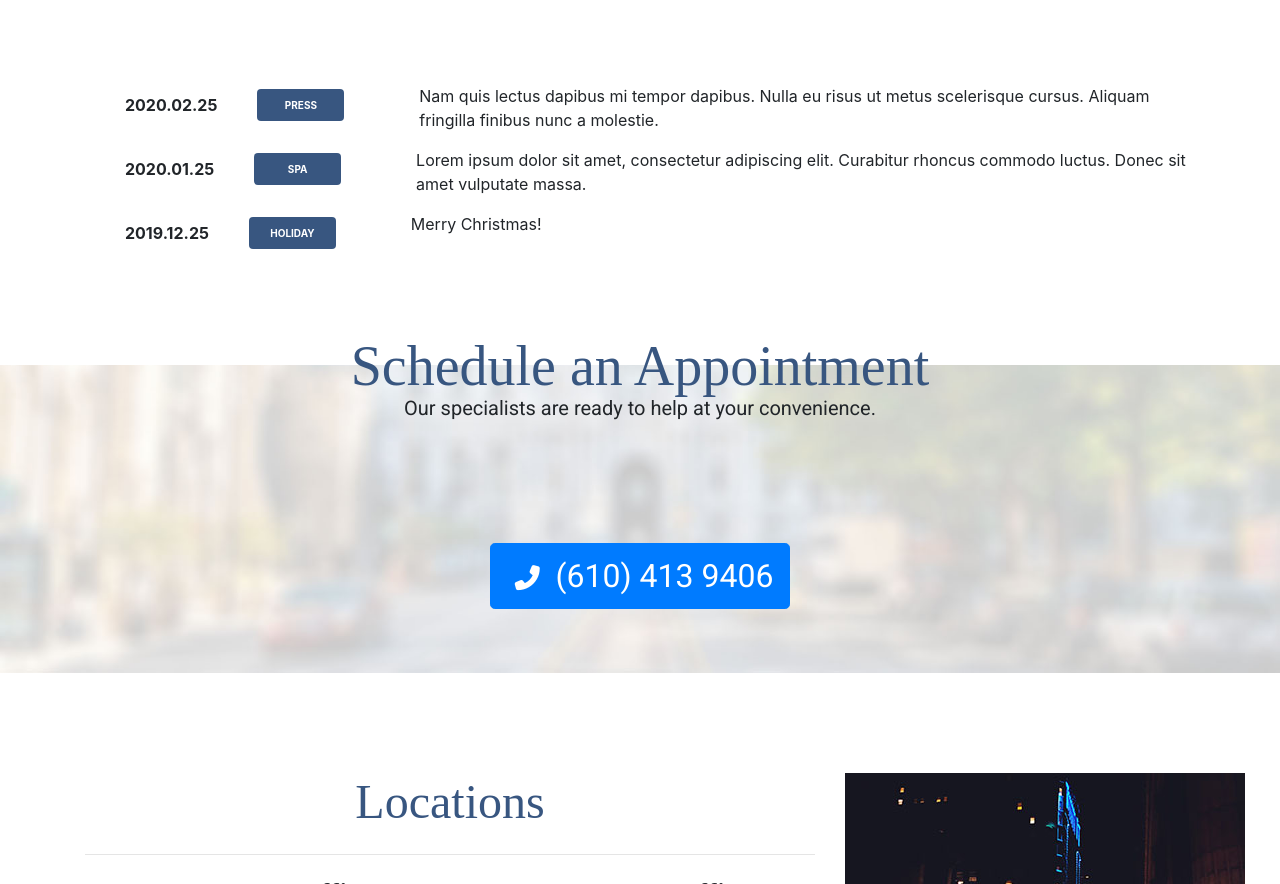
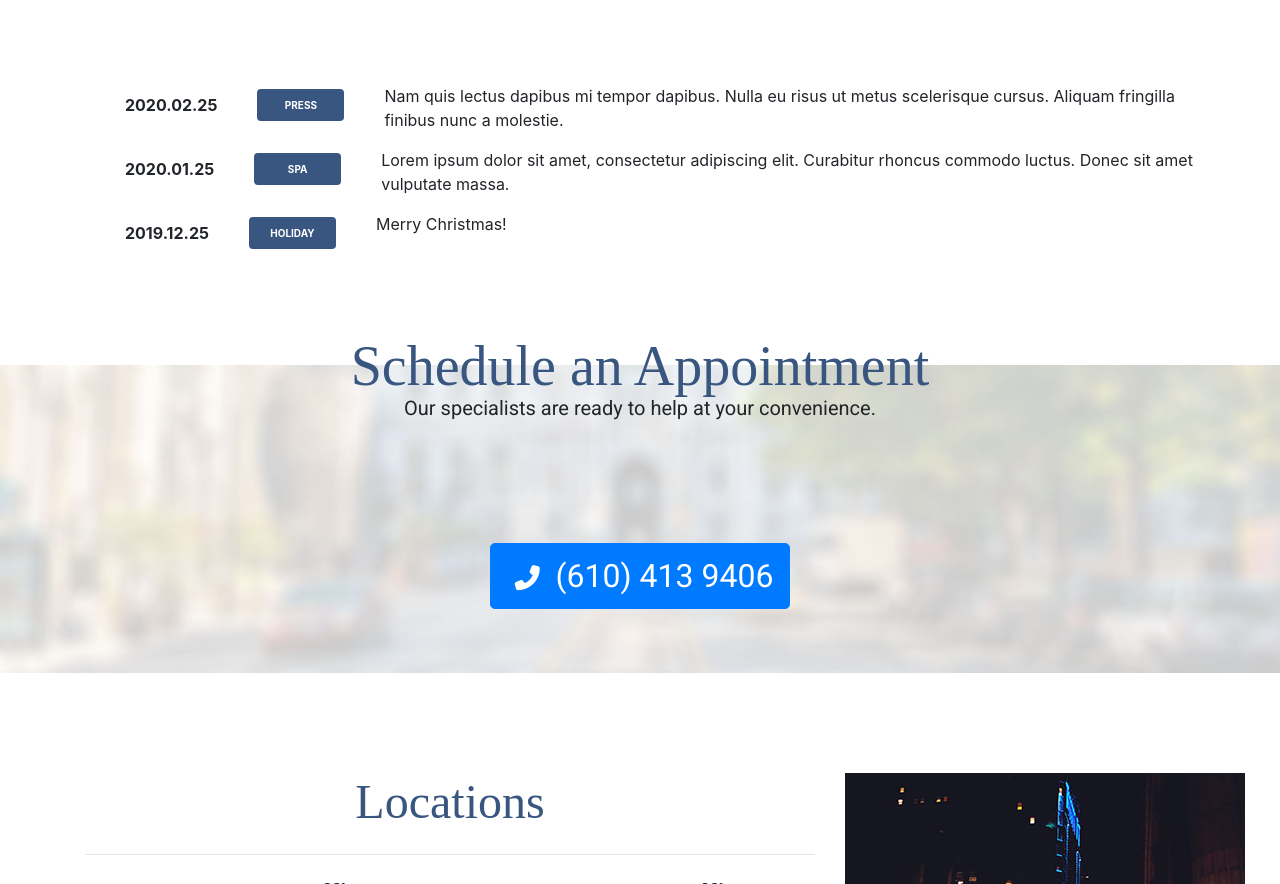
Before and after one commit to everestmedspa/everestmedspa, a plain HTML site: page index.html in a window 1280 px wide. Shown: the part 1362-2246 px from the top of the page. Drawn offline with nearby package versions, Linux system fonts and the light colour scheme; a web font is replaced by a local one.

Commit message:
Update master.css

```diff
--- a/css/master.css
+++ b/css/master.css
@@ -145,7 +145,7 @@ _____________________________________________________________________________*/
 
 .news_li_desc {
   color: #545454;
-  margin-left: 7%;
+  margin-left: 2.5rem;
 }
 
 .news_li_desc a {
```
